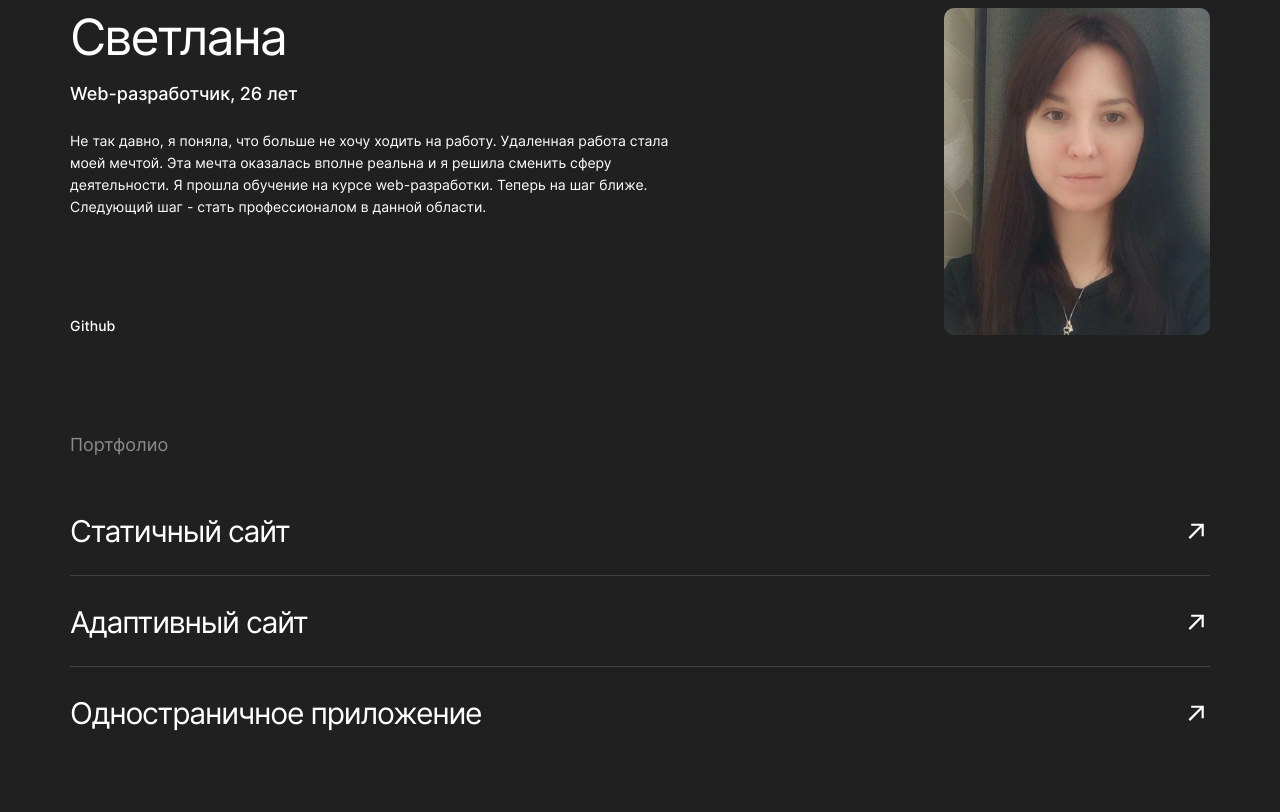
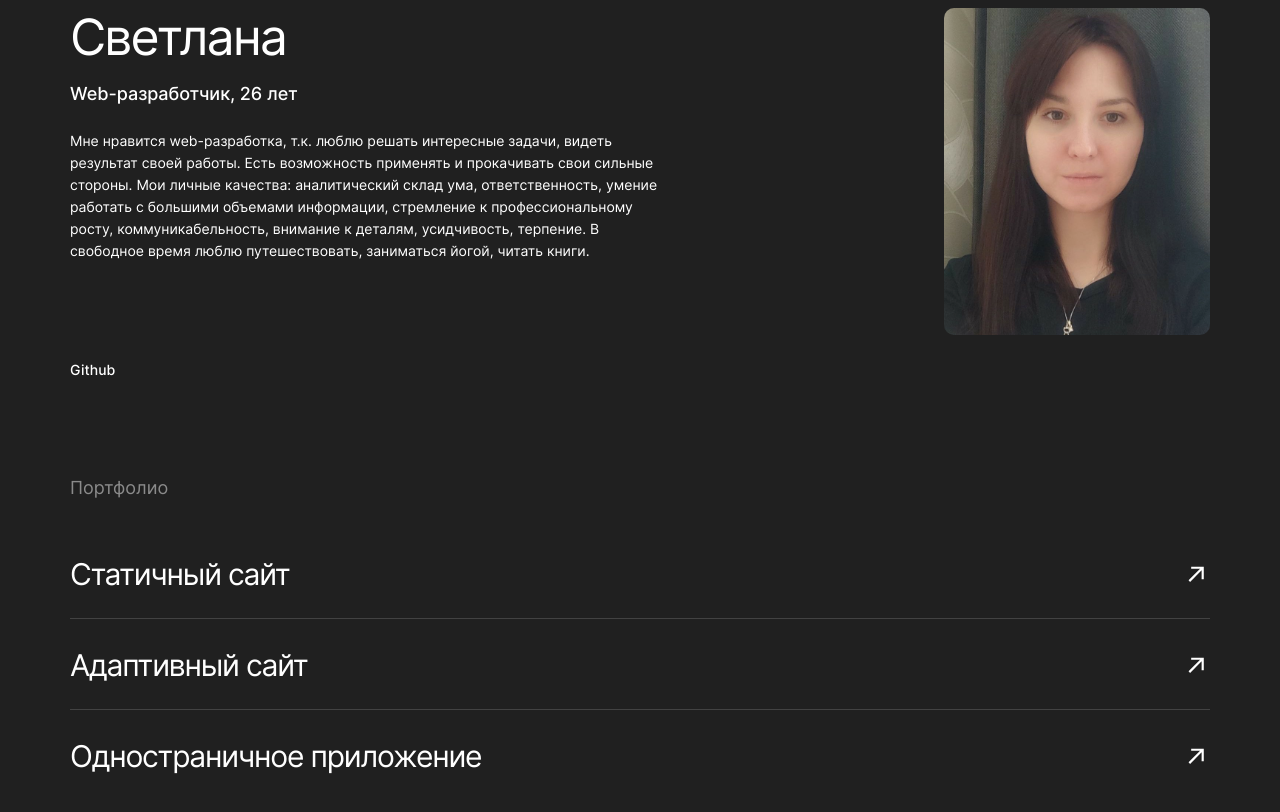
Before and after one commit to Svetlana-Kav/movies-explorer-frontend, a React (Create React App) app: page / in a window 1280 px wide. Shown: the part 2300-3112 px from the top of the page. Built offline with nearby package versions, Linux system fonts and the light colour scheme.

Commit message:
отредактировала раздел - о себе

```diff
--- a/src/components/AboutMe/AboutMe.js
+++ b/src/components/AboutMe/AboutMe.js
@@ -12,11 +12,14 @@ function AboutMe() {
           <h3 className="resume__title">Светлана</h3>
           <h4 className="resume__subtitle">Web-разработчик, 26 лет</h4>
           <p className="resume__description">
-            Не так давно, я поняла, что больше не хочу ходить на работу.
-            Удаленная работа стала моей мечтой. Эта мечта оказалась вполне
-            реальна и я решила сменить сферу деятельности. Я прошла обучение на
-            курсе web-разработки. Теперь на шаг ближе. Следующий шаг - стать
-            профессионалом в данной области.
+            Мне нравится web-разработка, т.к. люблю решать интересные задачи,
+            видеть результат своей работы. Есть возможность применять и
+            прокачивать свои сильные стороны. Мои личные качества: аналитический
+            склад ума, ответственность, умение работать с&nbsp;большими объемами
+            информации, стремление к&nbsp;профессиональному росту,
+            коммуникабельность, внимание к&nbsp;деталям, усидчивость, терпение.
+            В свободное время люблю путешествовать, заниматься йогой, читать
+            книги.
           </p>
           <a
             target="_blank"
```
